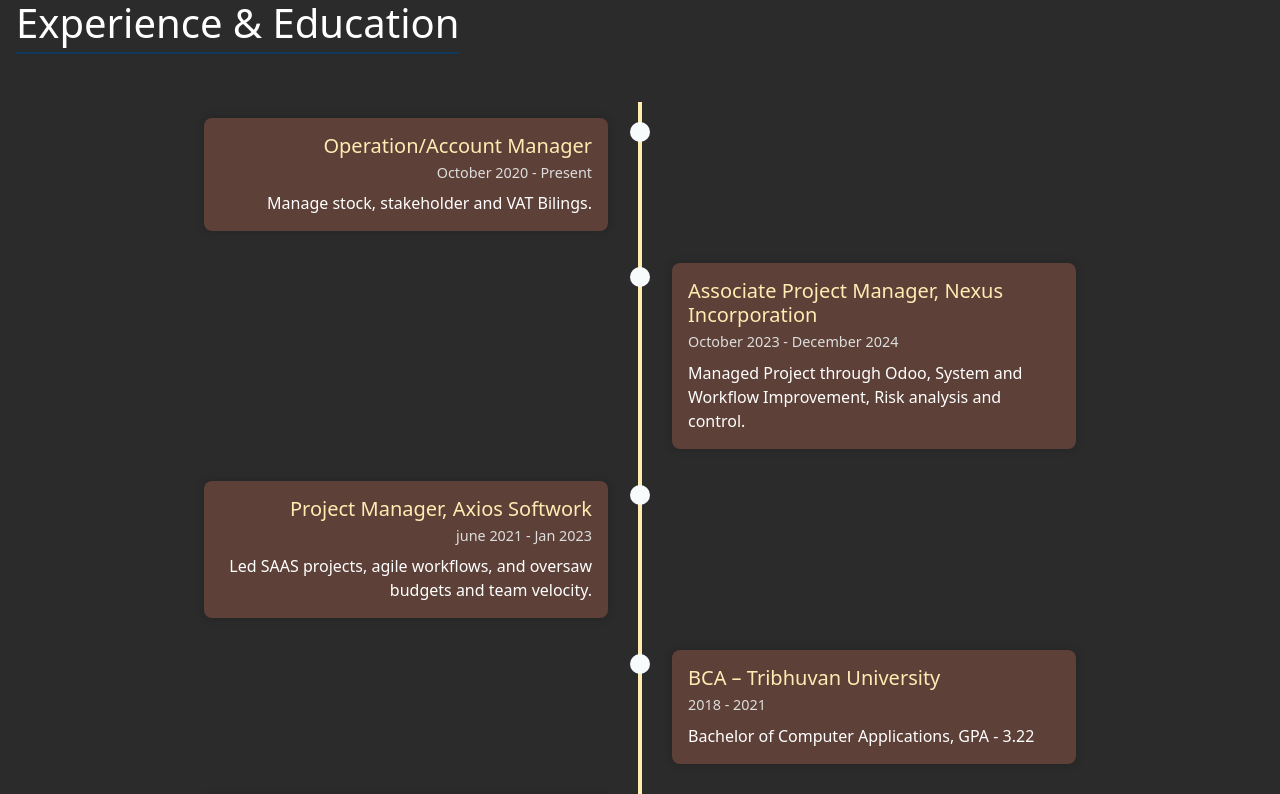
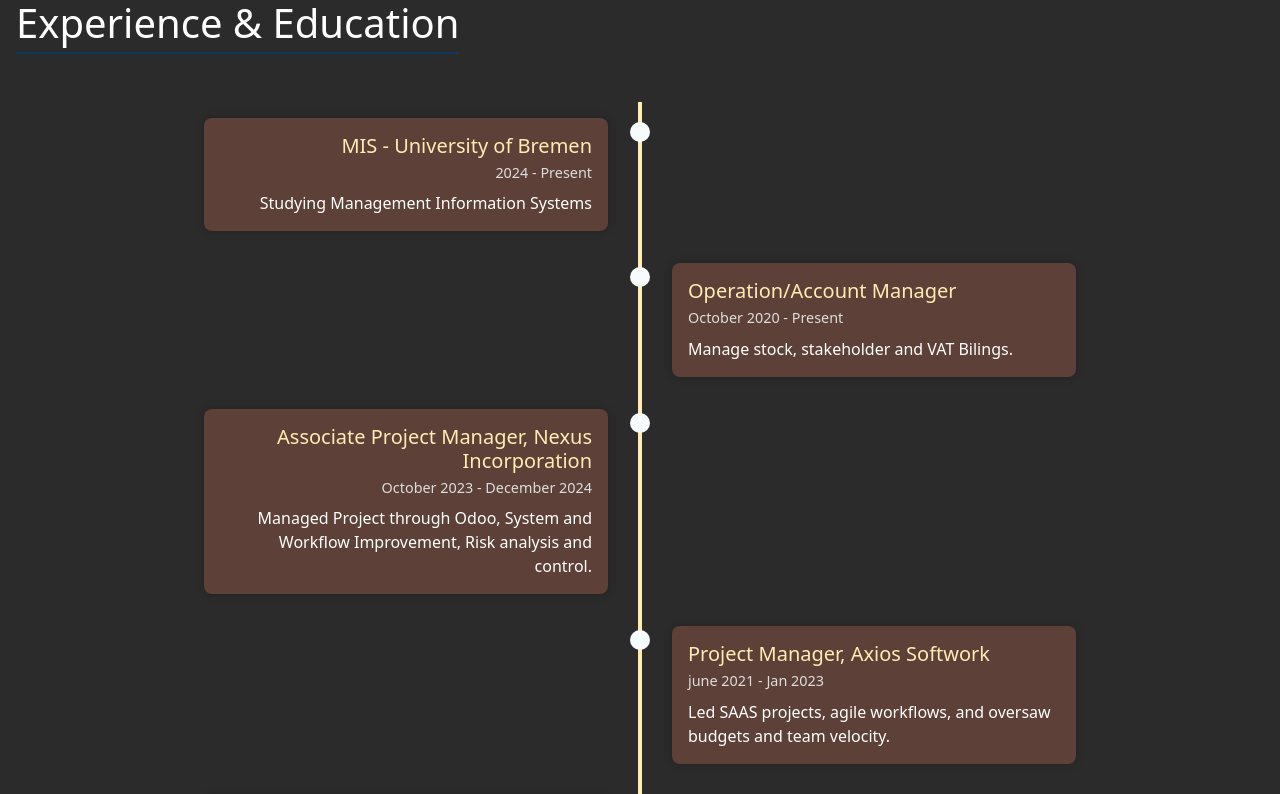
Before and after one commit to AnjilaM/finalportfolio, a React (Create React App) app: page / in a window 1280 px wide. Shown: the part 1320-2114 px from the top of the page. Built offline with nearby package versions, Linux system fonts and the light colour scheme.

Commit message:
updated timeline, deleted index

```diff
--- a/src/components/TimelineSection.js
+++ b/src/components/TimelineSection.js
@@ -3,7 +3,13 @@
 import './TimelineSection.css';
 
 const timelineData = [
-   {
+      {
+    type: 'education',
+    title: 'MIS - University of Bremen',
+    subtitle: '2024 - Present',
+    description: 'Studying Management Information Systems',
+  },
+  {
     type: 'experience',
     title: 'Operation/Account Manager',
     subtitle: 'October 2020 - Present',
```
Also changed, not shown: 1 other file (tests, documents, lock files or other folders).
